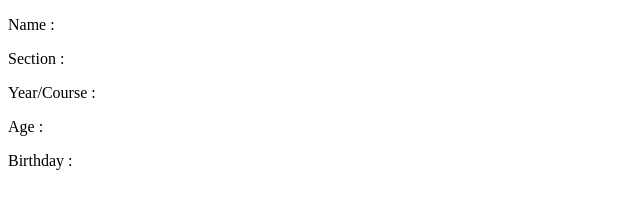
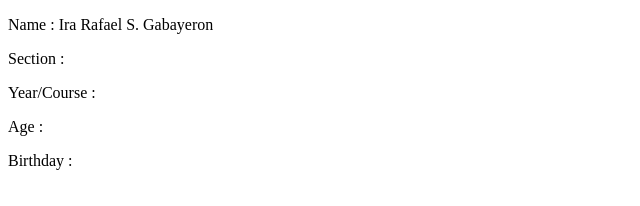
Before and after one commit to irarafael07/git-commands, a plain HTML site: page index.html in a window 1280 px wide. Shown: the whole page, without its empty margins (0-640 px from the left). Drawn offline with Linux system fonts and the light colour scheme.

Commit message:
commit Message

```diff
--- a/index.html
+++ b/index.html
@@ -5,7 +5,7 @@
 </head>
 <body>
 
-<p>Name : </p>
+<p>Name : Ira Rafael S. Gabayeron</p>
 <p>Section :</p>
 <p>Year/Course : </p>
 <p>Age : </p>
```
